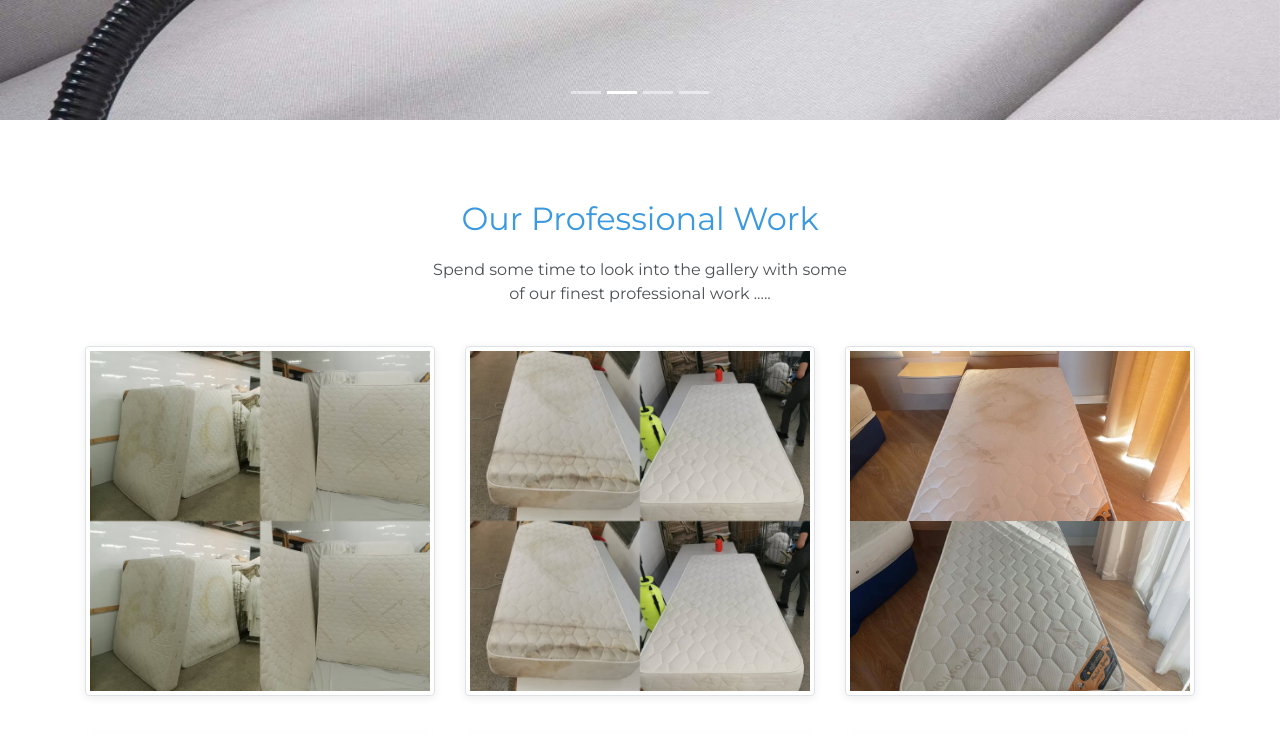
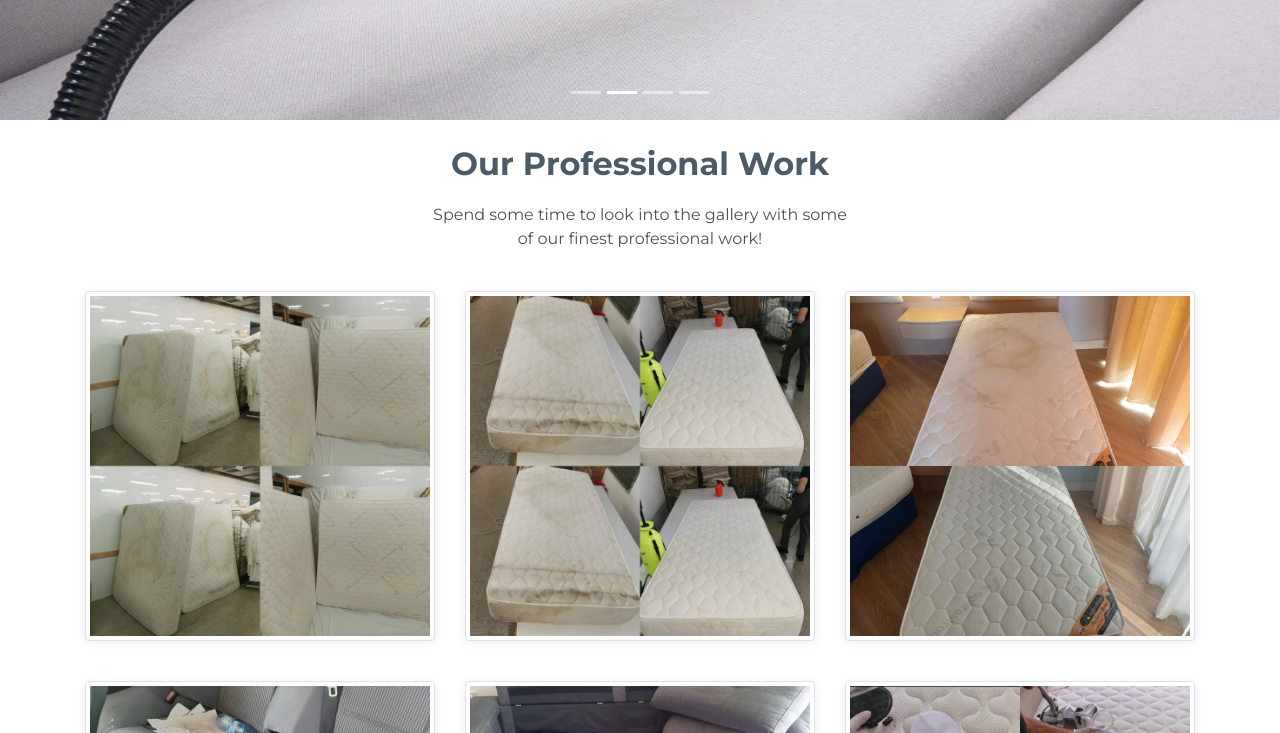
Before and after one commit to shok7465/EcoCleaningServices, a plain HTML site: page index.html in a window 1280 px wide. Shown: the part 500-1233 px from the top of the page. Drawn offline with nearby package versions, Linux system fonts and the light colour scheme; some packages are replaced by stand-ins of ours; a script that the page names is missing.

Commit message:
ECS v1.4

```diff
--- a/assets/css/--mp--Animated-Service-Box.css
+++ b/assets/css/--mp--Animated-Service-Box.css
@@ -6,3 +6,11 @@
 .text-center.text-info {
   color: #4b5b68!important;
 }
+
+h2 {
+  color: rgb(75,91,104);
+}
+
+.clean-block .block-heading h1, .clean-block .block-heading h2, .clean-block .block-heading h3 {
+  color: rgb(75,91,104)!important;
+}
--- a/index.html
+++ b/index.html
@@ -78,11 +78,11 @@
                     </ol>
                 </div>
             </section>
-            <section class="clean-block clean-gallery dark" style="background-color: rgb(255,255,255);height: 100%;width: 100%;">
+            <section class="clean-block clean-gallery dark" style="background-color: rgb(255,255,255);height: 100%;width: 100%;padding-bottom: 25px;padding-top: 25px;">
                 <div class="container">
-                    <div class="block-heading">
-                        <h2 class="text-info">Our Professional Work</h2>
-                        <p data-bs-hover-animate="pulse" style="font-style: normal;">Spend some time to look into the gallery with some of our finest professional work .....</p>
+                    <div class="block-heading" style="padding-top: 0px;">
+                        <h2 class="text-info" style="font-weight: bold;">Our Professional Work</h2>
+                        <p data-bs-hover-animate="pulse" style="font-style: normal;">Spend some time to look into the gallery with some of our finest professional work!</p>
                         <p></p>
                     </div>
                     <div class="row row-cols-3">
@@ -98,7 +98,7 @@
                     </div>
                 </div>
             </section>
-            <section style="background-color: rgb(246,246,246);padding-top: 25px;">
+            <section style="background-color: rgb(246,246,246);padding-top: 25px;padding-bottom: 25px;">
                 <div class="container">
                     <div class="block-heading">
                         <h2 class="text-center text-info" style="font-weight: bold;font-family: 'Montserrat Alternates', sans-serif;">Our Cleaning Services</h2>
```
Also changed, not shown: gallery.html (+4 -4 lines).
